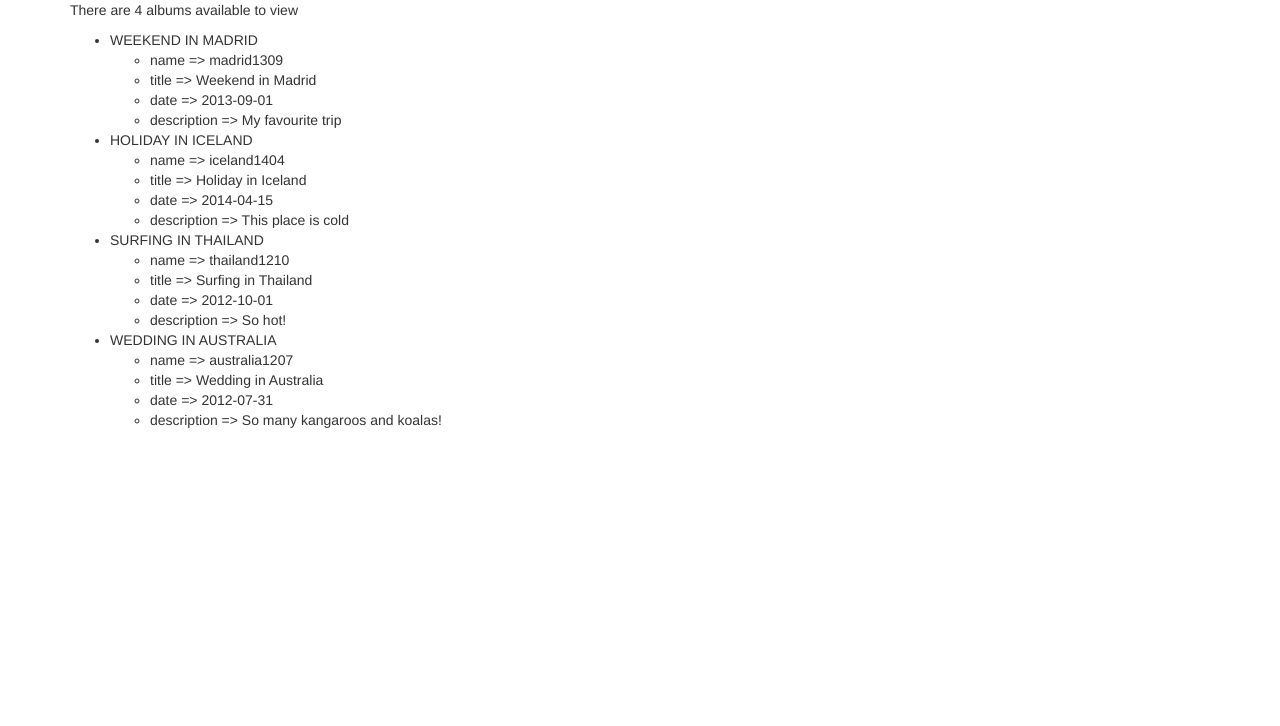
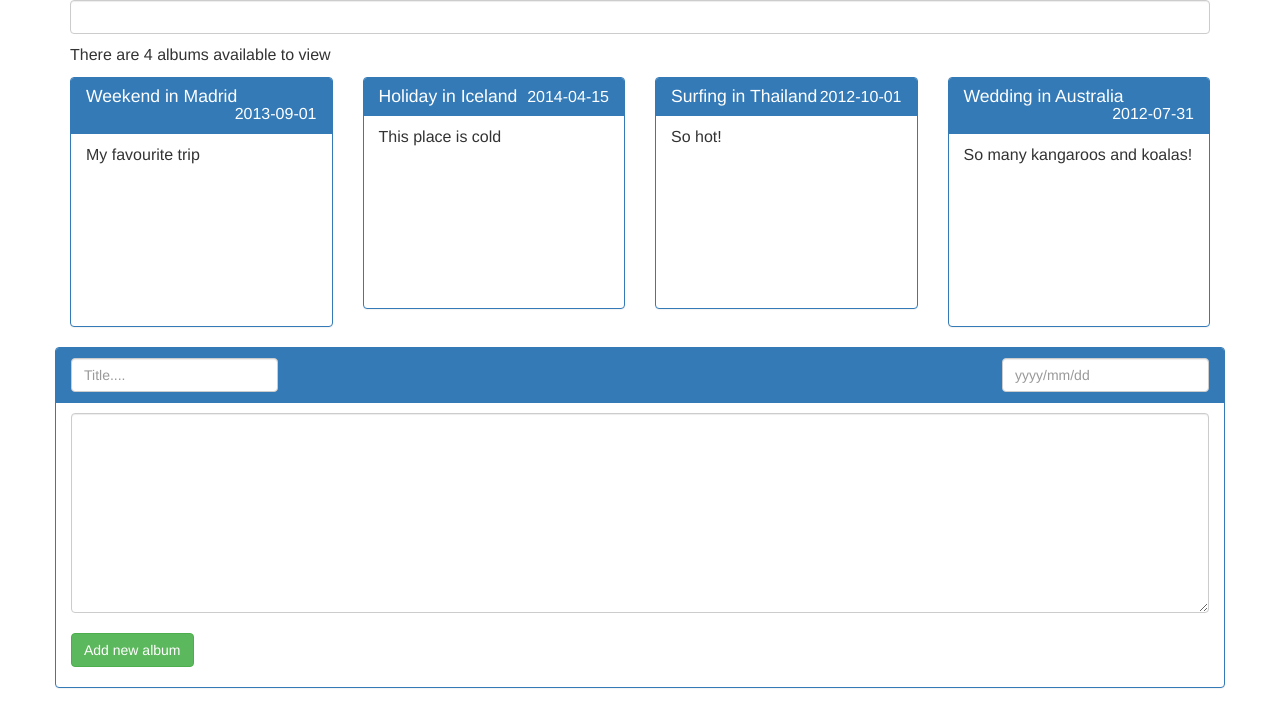
Before and after one commit to tieppt/learning-angularjs, a plain HTML site: page index.html in a window 1280 px wide. Drawn offline with nearby package versions, Linux system fonts and the light colour scheme.

Commit message:
after day

```diff
--- a/css/style.css
+++ b/css/style.css
@@ -0,0 +1,32 @@
+html,
+body {
+    font-size: 16px;
+}
+
+.album .album-description {
+    padding: 0.625em 0.9375em;
+    min-height: 12em;
+}
+
+.album .album-title {
+    margin: 0;
+    font-size: 1.1rem;
+    line-height: 1em;
+}
+
+.panel-heading {
+    position: relative;
+}
+
+.album .album-date {
+    font-size: 1em;
+    line-height: 1.1em;
+}
+.album-input-description {
+    min-height: 200px;
+    max-width: 100%;
+}
+
+.btn-submit {
+    padding: 0.625em 0.9375em;
+}
--- a/index.html
+++ b/index.html
@@ -8,17 +8,42 @@
 </head>
 <body>
     <div class="container" ng-controller="MainController">
+        <p>
+            <input type="text" class="form-control" ng-model="searchFor">
+        </p>
         <p>There are {{ albums.length }} albums available to view</p>
-        <ul>
-            <li ng-repeat="album in albums">
-                {{ album.title | uppercase }} <!-- apply filter to title -->
-                <ul>
-                    <li ng-repeat="(key, value) in album">
-                        {{ key }} => {{ value }}
-                    </li>
-                </ul>
-            </li>
-        </ul>
+        <div class="row">
+            <div class="col-sm-4 col-lg-3" ng-repeat="album in albums | filter:searchFor | orderBy:date">
+                <div class="panel panel-primary album">
+                    <div class="panel-heading clearfix">
+                        <h3 class="album-title pull-left">{{ album.title }}</h3>
+                        <span class="album-date pull-right">{{ album.date }}</span>
+                    </div>
+                    <div class="album-description">
+                        {{ album.description }}
+                    </div>
+                </div>
+            </div>
+        </div>
+        <div class="row">
+            <div class="panel panel-primary album">
+                <div class="panel-heading clearfix">
+                    <h3 class="album-title pull-left"><input type="text" class="form-control"
+                                                             placeholder="Title...." ng-model="addingAlbum.title">
+                    </h3>
+                    <span class="album-date pull-right"><input type="text" class="form-control"
+                                                               placeholder="yyyy/mm/dd" ng-model="addingAlbum.date"></span>
+                </div>
+                <div class="album-description">
+                    <textarea name="album-description" id="album-description"
+                              class="form-control album-input-description" ng-model="addingAlbum.description"></textarea>
+                </div>
+                <p class="btn-submit">
+                    <button ng-click="addAlbum(addingAlbum)" class="btn btn-success" type="button">Add new album</button>
+                </p>
+            </div>
+        </div>
+
     </div>
     <!-- Latest compiled and minified JavaScript -->
     <script src="//ajax.googleapis.com/ajax/libs/jquery/2.1.4/jquery.min.js"></script>
--- a/js/app.js
+++ b/js/app.js
@@ -1,9 +1,9 @@
 /**
  * Created by NTQ on 9/8/2015.
  */
-angular
-    .module('anapp', [])
-    .controller('MainController', function($scope){
+(function() {
+    var app = angular.module('anapp', []);
+    app.controller('MainController', function($scope){
 
         $scope.albums = [
             { name: 'madrid1309', title: 'Weekend in Madrid', date: '2013-09-01', description: 'My favourite trip' },
@@ -11,4 +11,9 @@ angular
             { name: 'thailand1210', title: 'Surfing in Thailand', date: '2012-10-01', description: 'So hot!' },
             { name: 'australia1207', title: 'Wedding in Australia', date: '2012-07-31', description: 'So many kangaroos and koalas!' }
         ];
+
+        $scope.addAlbum = function(new_album) {
+            $scope.albums.push(new_album);
+        }
     })
+})();
```
